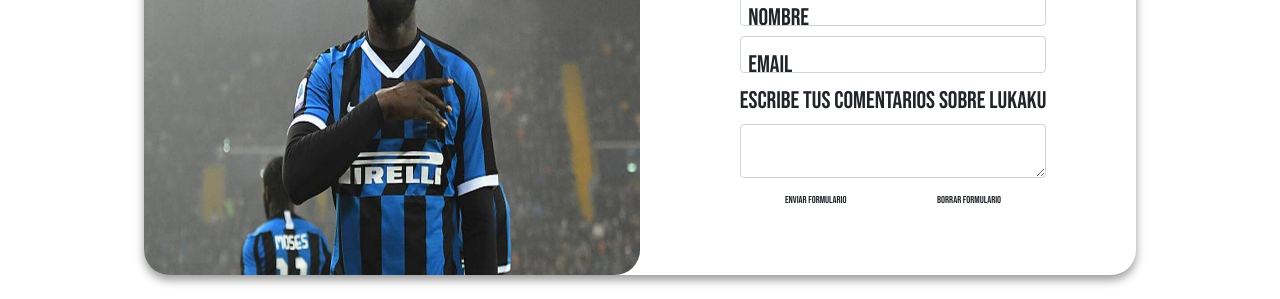
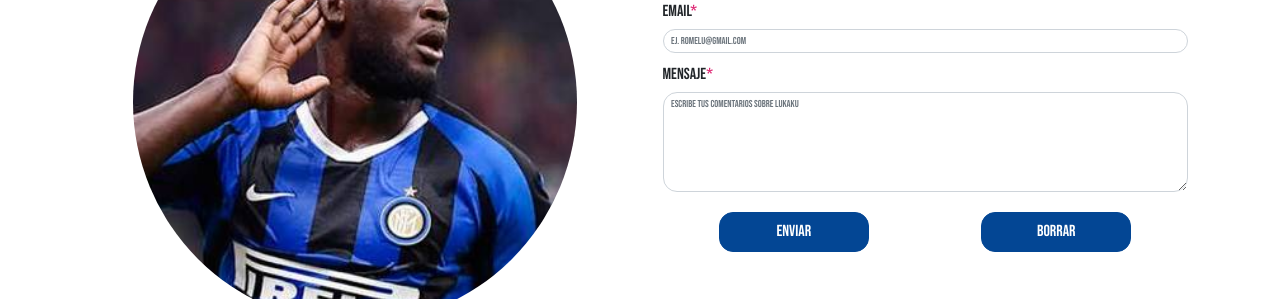
Before and after one commit to jplarussa/lukaku-fan-page-larussajean, a website: page pages/contacto.html in a window 1280 px wide. Shown: the part 291-590 px from the top of the page. Drawn offline with nearby package versions, Linux system fonts and the light colour scheme.

Commit message:
Ajustes pagina de contacto y detalles

```diff
--- a/pages/contacto.html
+++ b/pages/contacto.html
@@ -53,31 +53,48 @@
             </div>
         </nav>
     </header>
-    <main class="contacto">
-        <section class="contacto__contenedor">
-            <img src="../resources/lukaku10.jpg" alt="Festejo de gol en Inter">
-            <article class="contacto__box">
-                <h1>CONTACTO</h1>
-                <form>
-                    <div class="form-floating mb-3">
-                        <input type="name" class="form-control" id="floatingInput" placeholder="name@example.com">
-                        <label for="floatingInput">Nombre</label>
+    <main class>
+        <div class="container-fluid contacto">
+            <div class="container">
+                <div class="row pt-4">
+                    <div class="col-md-6 d-flex justify-content-center align-items-center">
+                        <img class="contacto__img rounded-circle" src="../resources/contacto.jpg" alt="Foto formulario de contacto">
                     </div>
-                    <div class="form-floating mb-3">
-                    <input type="email" class="form-control" id="floatingInput" placeholder="name@example.com">
-                    <label for="floatingInput">Email</label>
+                    <div class="col-md-6">
+                        <form>
+                            <div class="pt-4 text-center">
+                                <h3>Escribe tus comentarios sobre Lukaku</h3>
+                            </div>
+                            <div class="p-4">
+                                <div>
+                                    <label for="nombre" class="form-label">Nombre<span
+                                            class="obligatorio">*</span></label>
+                                    <input type="text" name="nombre" class="form-control caja"
+                                        placeholder="Ej. Romelu Lukaku" required>
+                                </div>
+                                <div class="mt-3">
+                                    <label for="email" class="form-label">Email<span
+                                            class="obligatorio">*</span></label>
+                                    <input type="text" name="email" class="form-control caja"
+                                        placeholder="Ej. romelu@gmail.com" required>
+                                </div>
+                                <div class="mt-3 mb-3">
+                                    <label for="mensaje" class="form-label">Mensaje<span
+                                            class="obligatorio">*</span></label>
+                                    <textarea name="mensaje" cols="20" rows="6" class="form-control caja"
+                                        placeholder="Escribe tus comentarios sobre Lukaku"
+                                        required></textarea>
+                                </div>
+                                <div class="d-flex flex-column flex-sm-row justify-content-around align-items-center">
+                                    <button class="boton-contacto" type="submit">Enviar</button>
+                                    <button class="boton-contacto" type="reset">Borrar</button>
+                                </div>
+                            </div>
+                        </form>
                     </div>
-                    <div class="mb-3">
-                    <label for="exampleFormControlTextarea1" class="form-label">Escribe tus comentarios sobre Lukaku</label>
-                    <textarea class="form-control" id="exampleFormControlTextarea1" rows="3"></textarea>
-                    </div>
-                    <div class="d-grid d-md-flex justify-content-md-center my-3">
-                        <button class="btn  mx-auto" type="submit">Enviar Formulario</button>
-                        <button class="btn  mx-auto" type="reset">Borrar Formulario</button>
-                    </div>
-                </form>
-            </article>
-        </section>
+                </div>
+            </div>
+        </div>
     </main>
     <!-- Inicio del Pie de pagina -->
     <footer>
--- a/scss/styles.scss
+++ b/scss/styles.scss
@@ -286,38 +286,35 @@ main {
     align-items: center;
     justify-content: center;
     flex-wrap: wrap;
-
-
-    /* Contenedor de imagen y formulario */
-    &__contenedor {
-        @include flexin(flex, row);
-        align-items: center;
-        justify-content: space-between;
-        border-radius: 25px;
-        box-shadow: 0 5px 10px rgba(0, 0, 0, 0.40);
-        position: relative;
-        gap: 10px;
-        margin: 30px;
-        height: auto;
-
-        img {
-            width: 50%;
-            height: 380px;
-            border-radius: 25px;
-        }
-    }
-
-    /* Caja de Formulario */
-    &__box {
-        @include flexin(flex, column);
-        align-items: center;
-        justify-content: center;
-        width: 50%;
-        height: 100%;
-        font-size: 1.5em;
+    /* Contenedor de imagen */
+    img {
+        width: 80%;
     }
 }
+.caja {
+    border-radius: 14px;
+}
 
+.obligatorio {
+    color: #dd2471;
+}
+.boton-contacto {
+    width: 150px;
+    height: 40px;
+    background-color: $color-principal;
+    border: 1px solid $color-principal;
+    border-radius: 14px;
+    outline: none;
+    margin-top: 10px;
+    color: $color-secundario;
+    transition: all 0.3s;
+
+    &:hover {
+        background-color: $color-secundario;
+        color: $color-principal;
+        width: 155px;
+    }
+}
 
 /* FOOTER */
 footer {
@@ -338,6 +335,11 @@ footer {
             height: 30px;
             margin: 10px 3px;
             filter: invert(100%);
+
+            &:hover {
+                transform: scale(1.18, 1.18);
+                transition: all 0,5ms;
+            }
         }
         &__derechos {
             color: white;
```
Also changed, not shown: css/styles.css, resources/contacto.jpg (added).
